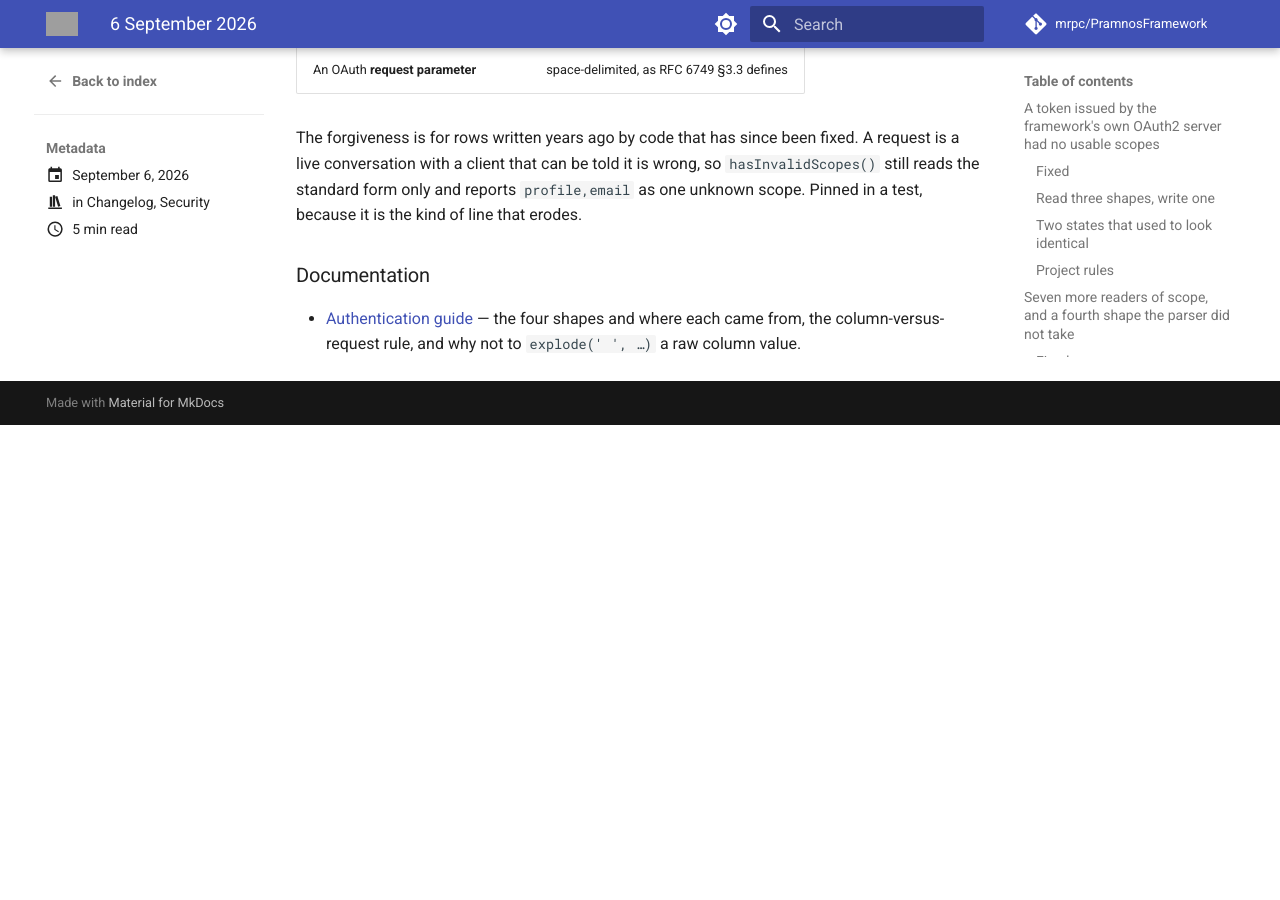
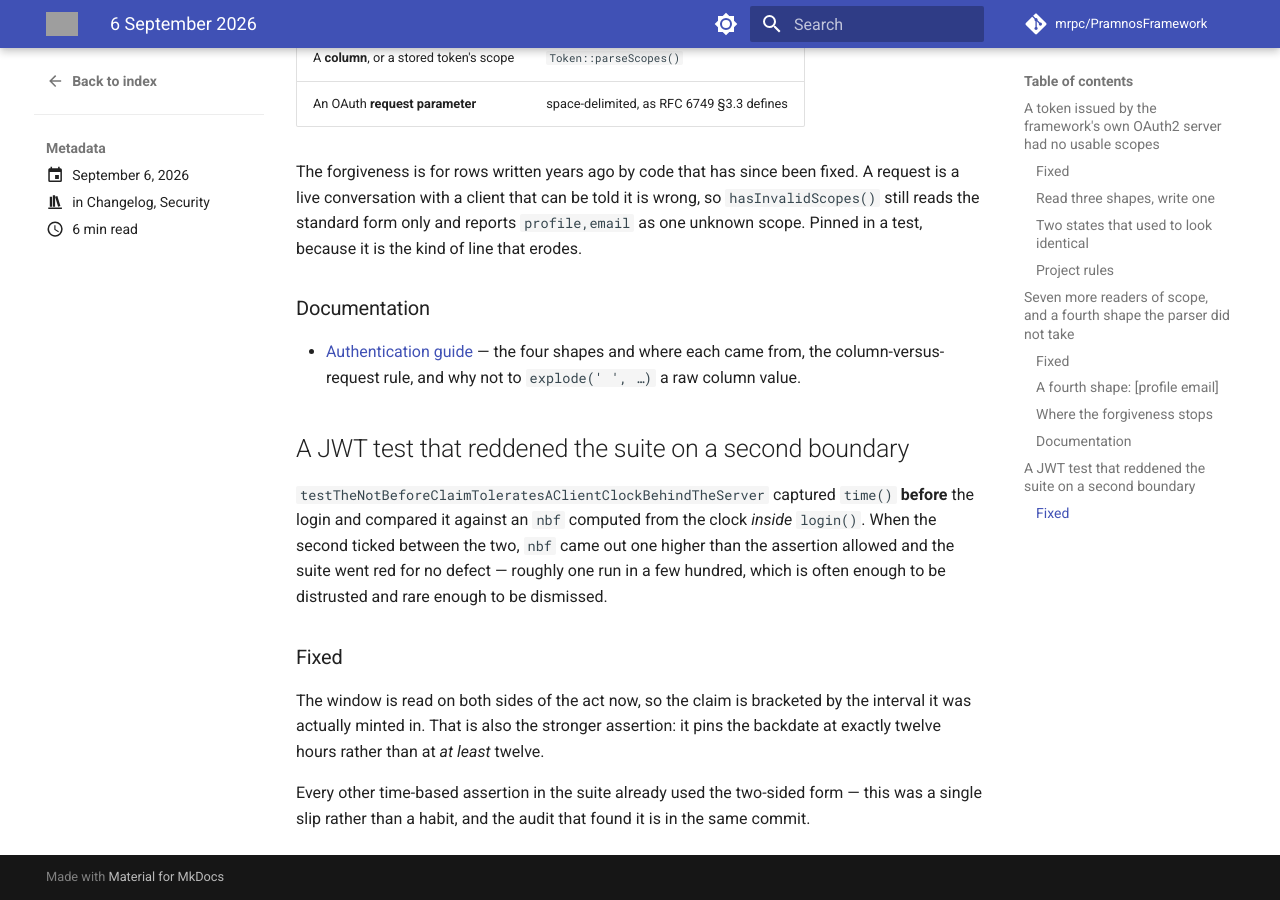
Before and after one commit to mrpc/PramnosFramework, an MkDocs documentation site: the page built from docs/version-history/posts/2026-09-06.md, in a window 1280 px wide and 900 px high, scrolled down 4101 px. Built offline with MkDocs 1.6.1 and Material for MkDocs 9.7.7, drawn with Linux system fonts in a browser that asks for light colours; comment, search, counter and statistics services are not loaded; before the commit the page ends 4526 px from its top, so only the background shows below that; some of the changed text lies outside the part shown; grey boxes are pictures that could not be loaded.

Commit message:
fix(tests): a JWT assertion that reddened the suite on a second boundary
testTheNotBeforeClaimToleratesAClientClockBehindTheServer captured time()
before the login and compared it against an nbf computed from the clock inside
login(). When the second ticked between the two, nbf came out one higher than
the assertion allowed and the suite went red for no defect — often enough to be
distrusted, rare enough to be dismissed.

The window is read on both sides of the act now, so the claim is bracketed by
the interval it was actually minted in. That is also the stronger assertion: it
pins the backdate at exactly twelve hours rather than at least twelve.

Every other time-based assertion in the suite already uses the two-sided form,
so this was a single slip rather than a habit.

Two things found while verifying it, neither fixed here.

The test databases are only reset with --reset-db, so state accumulates across
runs and a day of filtered runs leaves them in shapes the full suite never
produces — which is why an integration test can pass in the full suite, fail
under a narrow filter, and then fail in the full suite too until the databases
are reset. It also means "the suite is green" is a claim about a warm database.

On a genuinely cold one it is not. Measured at this commit and at the one
before, both with --reset-db: the same 2 errors and 5 failures either side, in
NavPermissionStorePostgreSQLTest and PolicyEngineRetentionMySQLTest. Nothing to
do with this change or the scope work, and left alone.

```diff
--- a/docs/version-history/posts/2026-09-06.md
+++ b/docs/version-history/posts/2026-09-06.md
@@ -7,10 +7,11 @@ categories:
 
 # 6 September 2026
 
-2 changes:
+3 changes:
 
 - A token issued by the framework's own OAuth2 server had no usable scopes
 - Seven more readers of `scope`, and a fourth shape the parser did not take
+- A JWT test that reddened the suite on a second boundary
 
 <!-- more -->
 
@@ -160,3 +161,20 @@ test, because it is the kind of line that erodes.
 - [Authentication guide](../../Pramnos_Authentication_Guide.md) — the four shapes and where
   each came from, the column-versus-request rule, and why not to `explode(' ', …)` a raw
   column value.
+
+## A JWT test that reddened the suite on a second boundary
+
+`testTheNotBeforeClaimToleratesAClientClockBehindTheServer` captured `time()` **before** the
+login and compared it against an `nbf` computed from the clock *inside* `login()`. When the
+second ticked between the two, `nbf` came out one higher than the assertion allowed and the
+suite went red for no defect — roughly one run in a few hundred, which is often enough to be
+distrusted and rare enough to be dismissed.
+
+### Fixed
+
+The window is read on both sides of the act now, so the claim is bracketed by the interval it
+was actually minted in. That is also the stronger assertion: it pins the backdate at exactly
+twelve hours rather than at *at least* twelve.
+
+Every other time-based assertion in the suite already used the two-sided form — this was a
+single slip rather than a habit, and the audit that found it is in the same commit.
```
Also changed, not shown: 1 other file.
